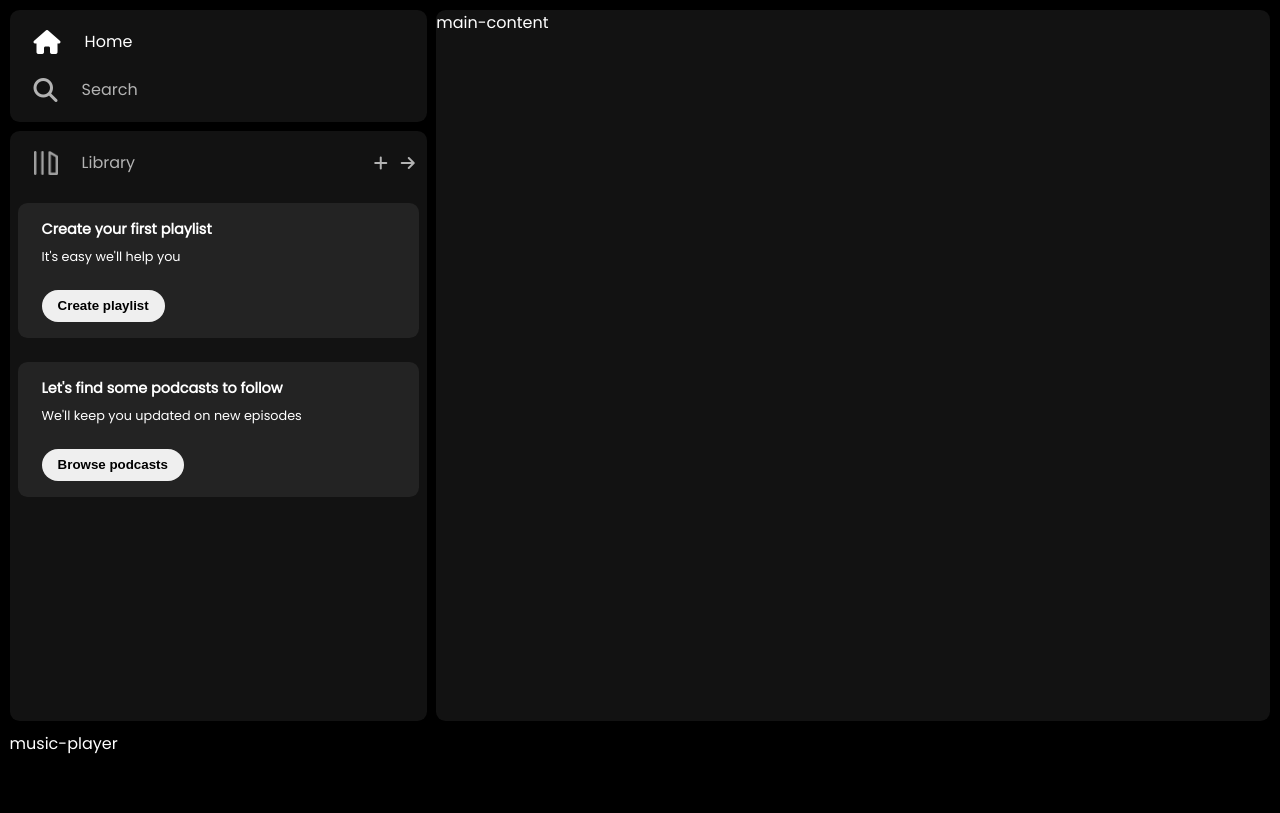
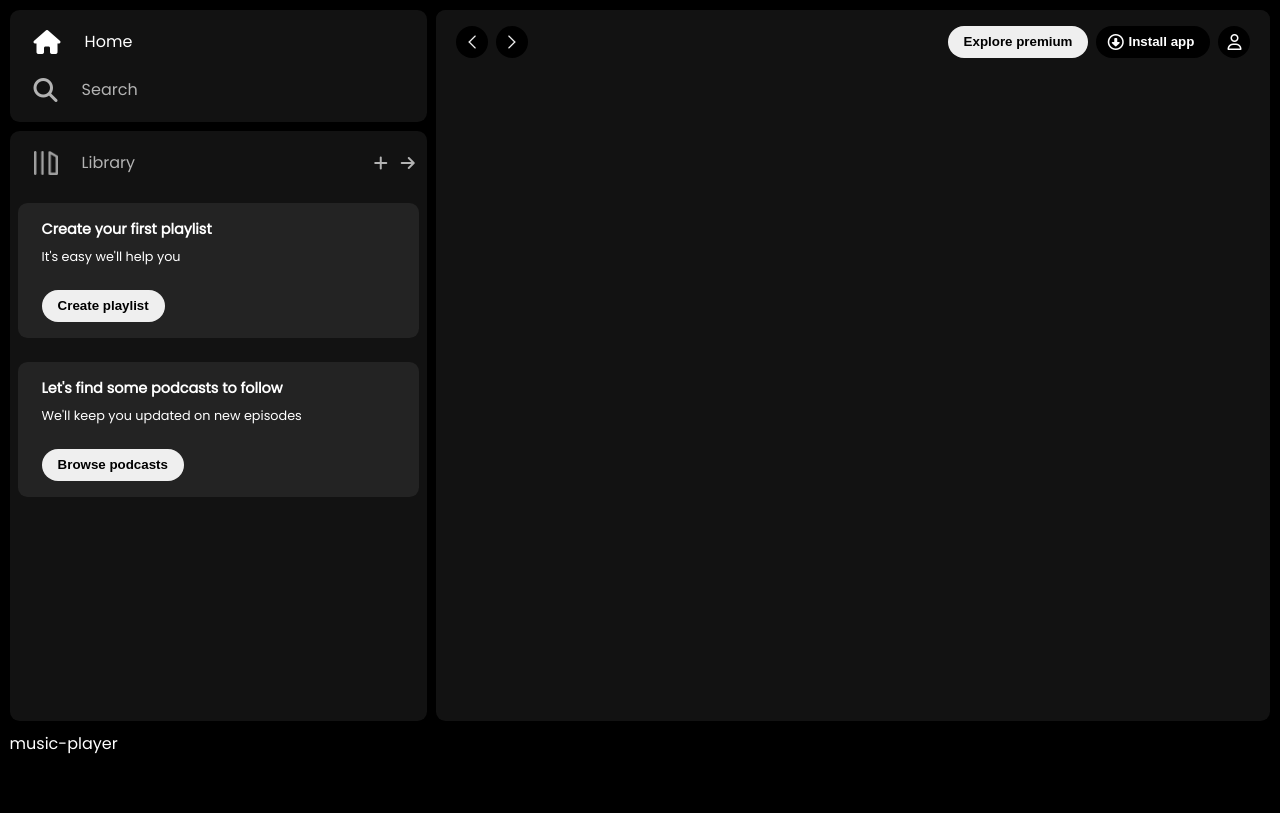
Before and after one commit to BhaveshUV/spotify-clone, a plain HTML site: page index.html in a window 1280 px wide. Drawn offline with Linux system fonts and the light colour scheme.

Commit message:
add sticky navbar at top in main-content panel
-created div.top-nav as a flexbox with a padding
-added forward & backward nav-icons at left of .top-nav in other internal flex
-added buttons and user-icon at the right of .top-nav in another internal flex
-inverted the colors of 'install-app' button
-applied hover state of buttons in library panel on this panel's right
side elements

```diff
--- a/index.html
+++ b/index.html
@@ -57,7 +57,22 @@
                 </div>
             </div>
         </div>
-        <div class="main-content">main-content</div>
+        <div class="main-content">
+            <div class="top-nav">
+                <div class="nav-icons">
+                    <span class="icons"><img src="assets/backward_icon.png"></span>
+                    <span class="icons"><img src="assets/forward_icon.png"></span>
+                </div>
+                <div class="nav-buttons">
+                    <button class="badge">Explore premium</button>
+                    <button class="badge" id="install-app">
+                        <i class="fa-regular fa-circle-down"></i>
+                        <span>Install app</span>
+                    </button>
+                    <div class="icons"><i class="fa-regular fa-user"></i></div>
+                </div>
+            </div>
+        </div>
         <div class="music-player">music-player</div>
     </div>
 </body>
--- a/style.css
+++ b/style.css
@@ -111,22 +111,75 @@ body {
     font-size: 0.8rem;
     font-weight: 400;
 }
-.library .lib-cards .cards .action .badge {
+.library .lib-cards .cards .action .badge, .main-content .top-nav .nav-buttons .badge { /*Also style for top-nav of main-content*/
     padding: 0.25rem 1rem;
     font-weight: 700;
     line-height: 1.5rem;
     border: none;
     border-radius: 1rem / 50%;
 }
-.library .lib-cards .cards .action .badge:hover {
+:is(.library .lib-cards .cards .action .badge, .main-content .top-nav .nav-buttons .badge, .main-content .nav-buttons .icons):hover { /*Also style for top-nav of main-content*/
     transform: scale(1.05);
     cursor: pointer;
 }
 
+/* Main content */
 .main-content {
     background-color: #121212;
     border-radius: 0.6rem;
     overflow: auto;
+}
+/* Top nav */
+.main-content .top-nav {
+    position: sticky;
+    top: 0;
+    background-color: #121212;
+    display: flex;
+    justify-content: space-between;
+    align-items: center;
+    padding: 1rem 1.25rem;
+}
+.main-content .top-nav .nav-icons {
+    display: flex;
+    align-items: center;
+    gap: 0.5rem;
+}
+.main-content .top-nav .nav-icons:hover {
+    cursor: pointer;
+}
+.main-content .top-nav div .icons {
+    display: inline-block;
+    background-color: #000;
+    height: 1rem;
+    width: 1rem;
+    border-radius: 50%;
+    padding: 0.5rem;
+}
+.main-content .top-nav div .icons img {
+    height: 1rem;
+    width: 1rem;
+    vertical-align: 6%;
+}
+.main-content .top-nav .nav-buttons .icons {
+    display: flex;
+    justify-content: center;
+    align-items: center;
+}
+.main-content .top-nav .nav-buttons {
+    display: flex;
+    gap: 0.5rem;
+    align-items: center;
+}
+#install-app {
+    display: flex;
+    align-items: center;
+    background-color: #000;
+    color: #fff;
+}
+#install-app i {
+    position: relative;
+    left: -0.3rem;
+    font-size: 1rem;
 }
 
 .music-player {
```
